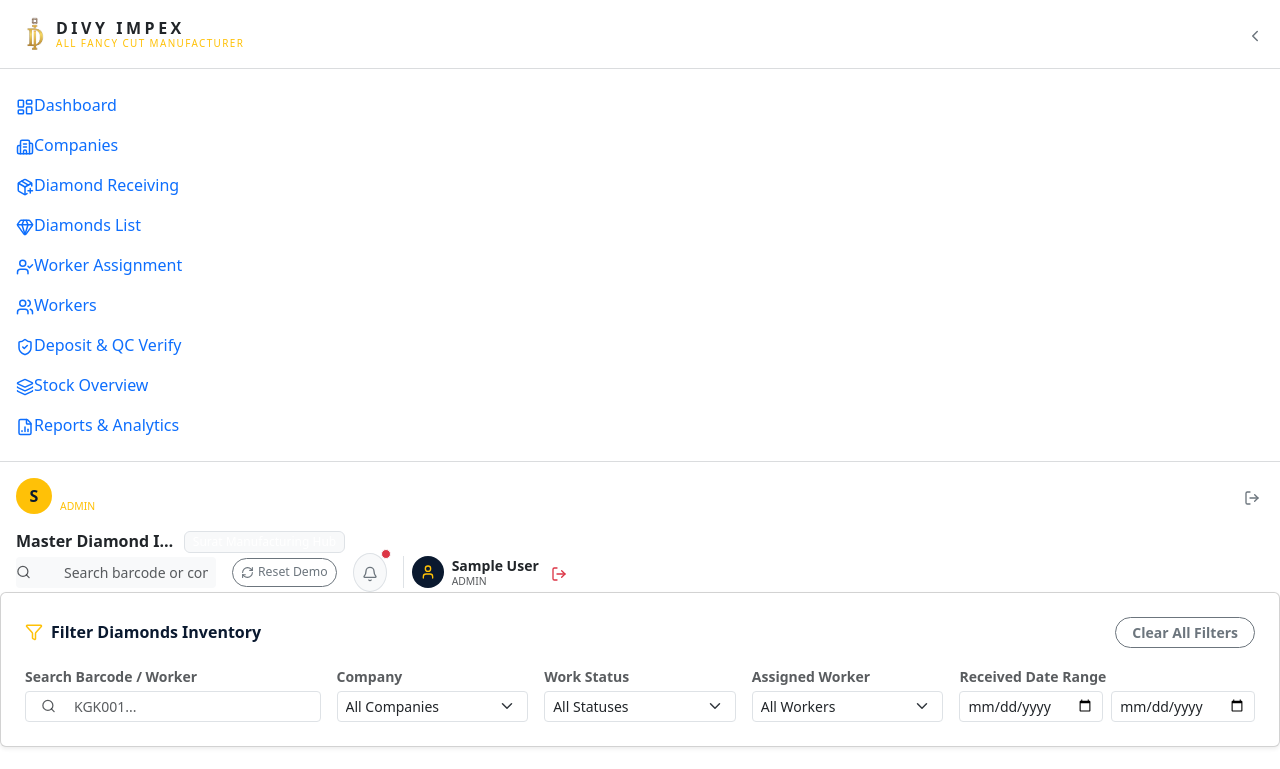
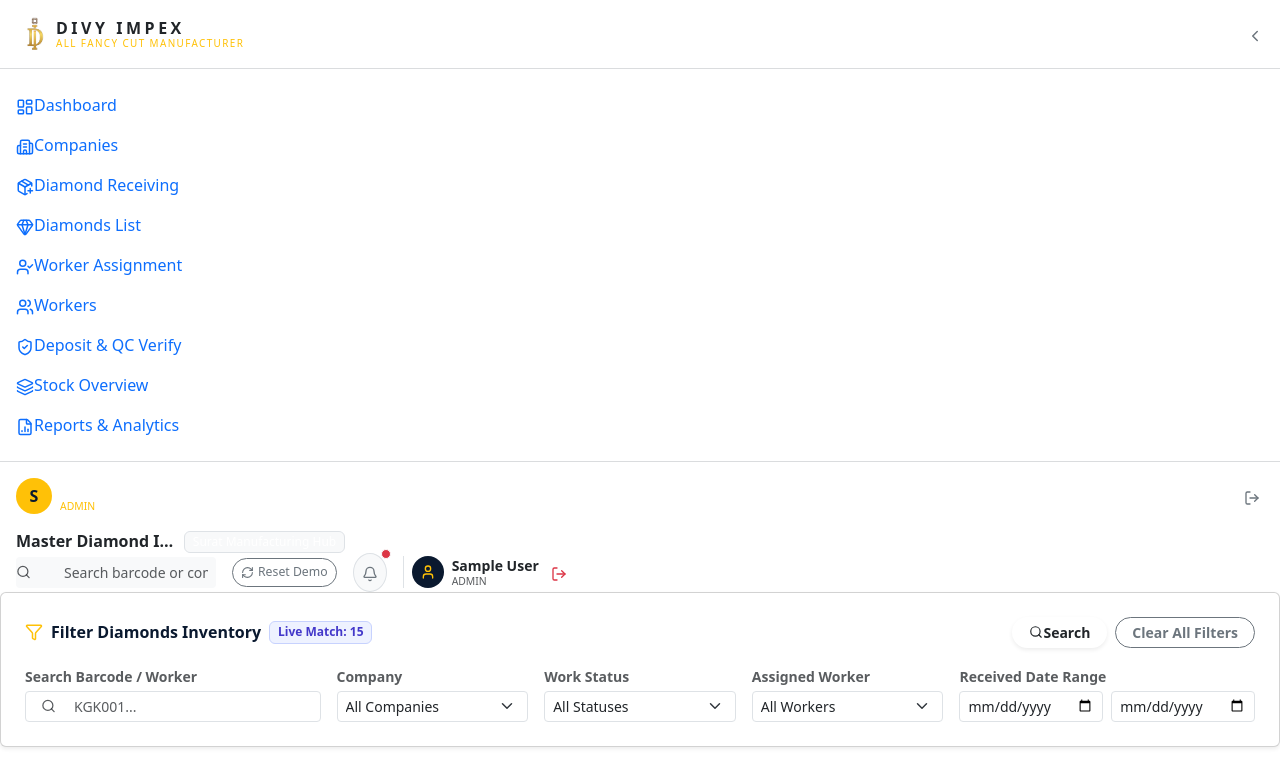
Before and after one commit to Siba2001/DIVY-IMPEX, a React (Vite) app: page /diamonds-list in a window 1280 px wide. Shown: the top 769 px of the page. Built offline with nearby package versions, Linux system fonts and the light colour scheme; sample sign-in values are in the browser's storage; the HTML template or start-up script is replaced by a standard one.

Commit message:
Add explicit Search button and live match result count indicator to filter toolbar

```diff
--- a/src/pages/private/DiamondList.jsx
+++ b/src/pages/private/DiamondList.jsx
@@ -63,13 +63,33 @@ const DiamondList = () => {
     <PrivateLayout title="Master Diamond Inventory">
       {/* Filters Toolbar */}
       <div className="card card-custom p-3 p-md-4 mb-4 shadow-sm">
-        <div className="d-flex justify-content-between align-items-center mb-3">
-          <h6 className="font-heading fw-bold text-navy mb-0 d-flex align-items-center" style={{ color: '#0A192F' }}>
-            <Filter size={18} className="me-2 text-warning" /> Filter Diamonds Inventory
-          </h6>
-          <button className="btn btn-sm btn-outline-secondary rounded-pill px-3 py-1 fw-semibold text-nowrap" onClick={clearFilters}>
-            Clear All Filters
-          </button>
+        <div className="d-flex flex-column flex-sm-row justify-content-between align-items-sm-center gap-2 mb-3">
+          <div className="d-flex align-items-center flex-wrap gap-2">
+            <h6 className="font-heading fw-bold text-navy mb-0 d-flex align-items-center" style={{ color: '#0A192F' }}>
+              <Filter size={18} className="me-2 text-warning" /> Filter Diamonds Inventory
+            </h6>
+            <span className="badge px-2.5 py-1.5 fw-bold" style={{ backgroundColor: '#EEF2FF', color: '#4338CA', border: '1px solid #C7D2FE' }}>
+              Live Match: {filteredDiamonds.length}
+            </span>
+          </div>
+          <div className="d-flex align-items-center gap-2">
+            <button
+              type="button"
+              className="btn btn-sm btn-gold rounded-pill px-3 py-1 font-heading fw-bold d-inline-flex align-items-center text-nowrap shadow-sm"
+              onClick={() => {}}
+              title="Apply Live Search Filters"
+            >
+              <Search size={14} className="me-1.5" /> Search
+            </button>
+            <button
+              type="button"
+              className="btn btn-sm btn-outline-secondary rounded-pill px-3 py-1 fw-semibold text-nowrap"
+              onClick={clearFilters}
+              title="Reset All Filters"
+            >
+              Clear All Filters
+            </button>
+          </div>
         </div>
 
         <div className="row g-2.5 g-md-3">
```
